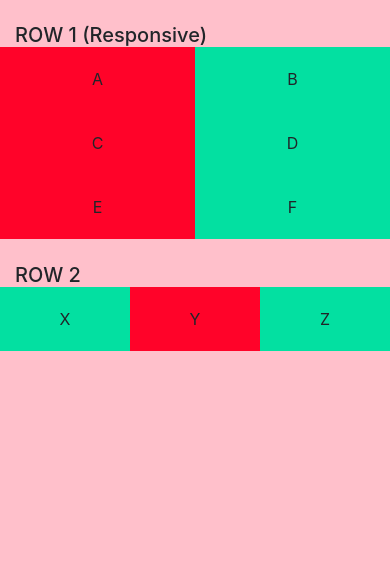
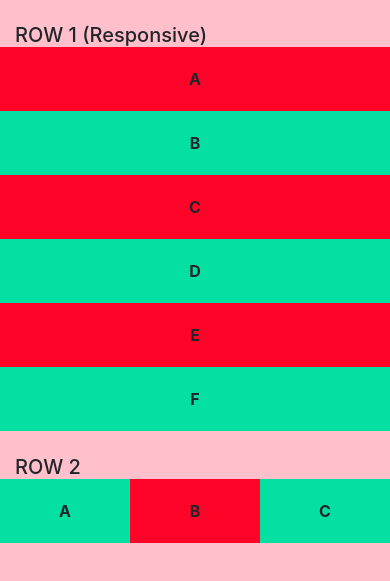
Before and after one commit to codescouts8/codescouts8.github.io, a plain HTML site: page bootstrap.html in a window 390 px wide. Shown: the part 253-834 px from the top of the page. Drawn offline with nearby package versions, Linux system fonts and the light colour scheme.

Commit message:
changed content

```diff
--- a/bootstrap.html
+++ b/bootstrap.html
@@ -45,12 +45,14 @@
  .color1 {
    background-color: #ff0329;
    padding: 20px;
+   font-weight: bold;
    text-align: center;
  }
 
  .color2 {
    background-color: #03e0a1;
    padding: 20px;
+   font-weight: bold;
    text-align: center;
  }
 
@@ -95,12 +97,12 @@
 
       <h5>ROW 1 (Responsive)</h5>
       <div class="row">
-        <div class="col-6 col-lg-2 col-sm-4 color1">A</div>
-        <div class="col-6 col-lg-2 col-sm-4 color2">B</div>
-        <div class="col-6 col-lg-2 col-sm-4 color1">C</div>
-        <div class="col-6 col-lg-2 col-sm-4 color2">D</div>
-        <div class="col-6 col-lg-2 col-sm-4 color1">E</div>
-        <div class="col-6 col-lg-2 col-sm-4 color2">F</div>
+        <div class="col-lg-2 col-md-4 col-sm-6 col-12 color1">A</div>
+        <div class="col-lg-2 col-md-4 col-sm-6 col-12 color2">B</div>
+        <div class="col-lg-2 col-md-4 col-sm-6 col-12 color1">C</div>
+        <div class="col-lg-2 col-md-4 col-sm-6 col-12 color2">D</div>
+        <div class="col-lg-2 col-md-4 col-sm-6 col-12 color1">E</div>
+        <div class="col-lg-2 col-md-4 col-sm-6 col-12 color2">F</div>
     </div>
 
   <br>
@@ -108,9 +110,9 @@
 
     <h5>ROW 2</h5>
     <div class="row">
-      <div class="col color2">X</div>
-      <div class="col color1">Y</div>
-      <div class="col color2">Z</div>
+      <div class="col color2">A</div>
+      <div class="col color1">B</div>
+      <div class="col color2">C</div>
     </div>
 
 </div>
```
